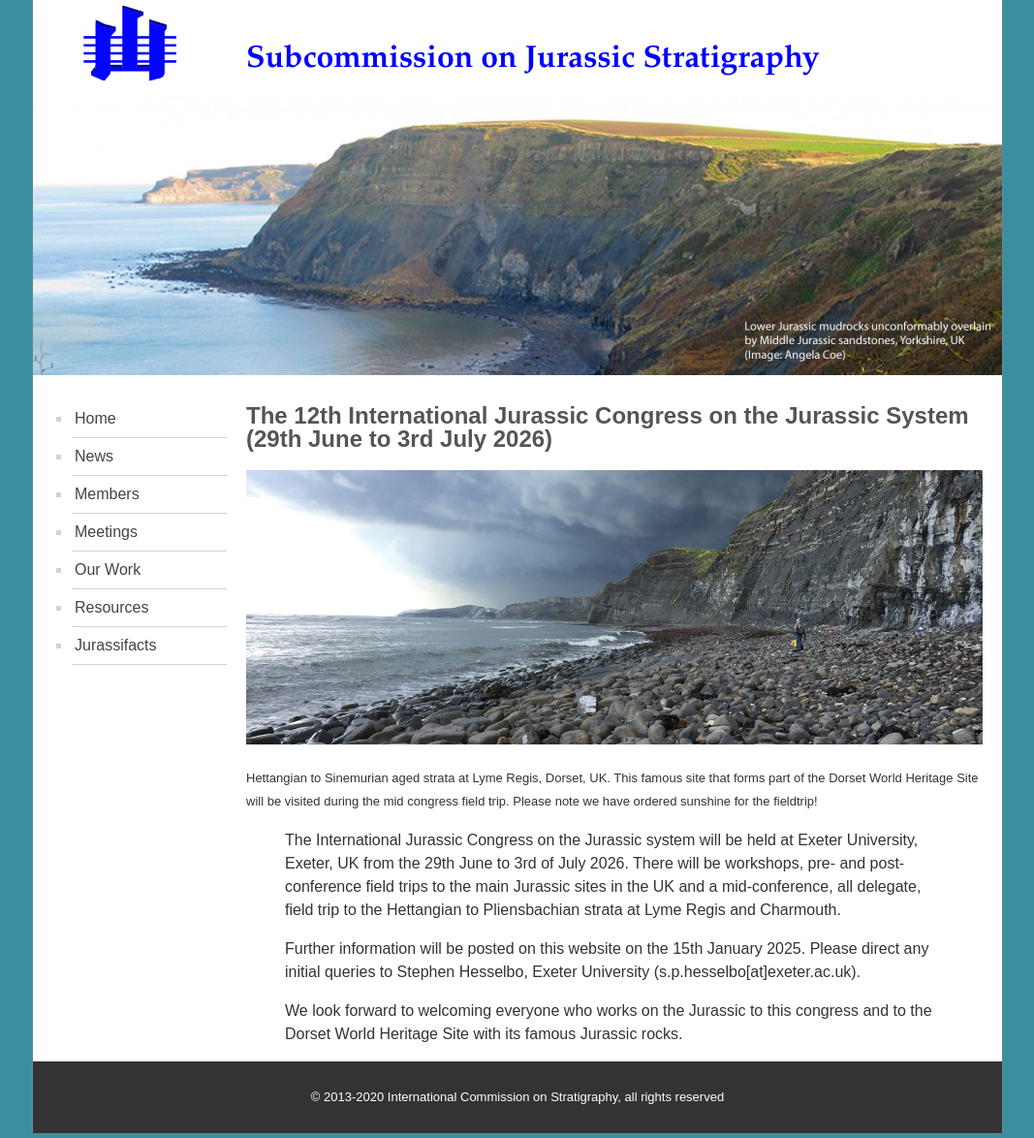
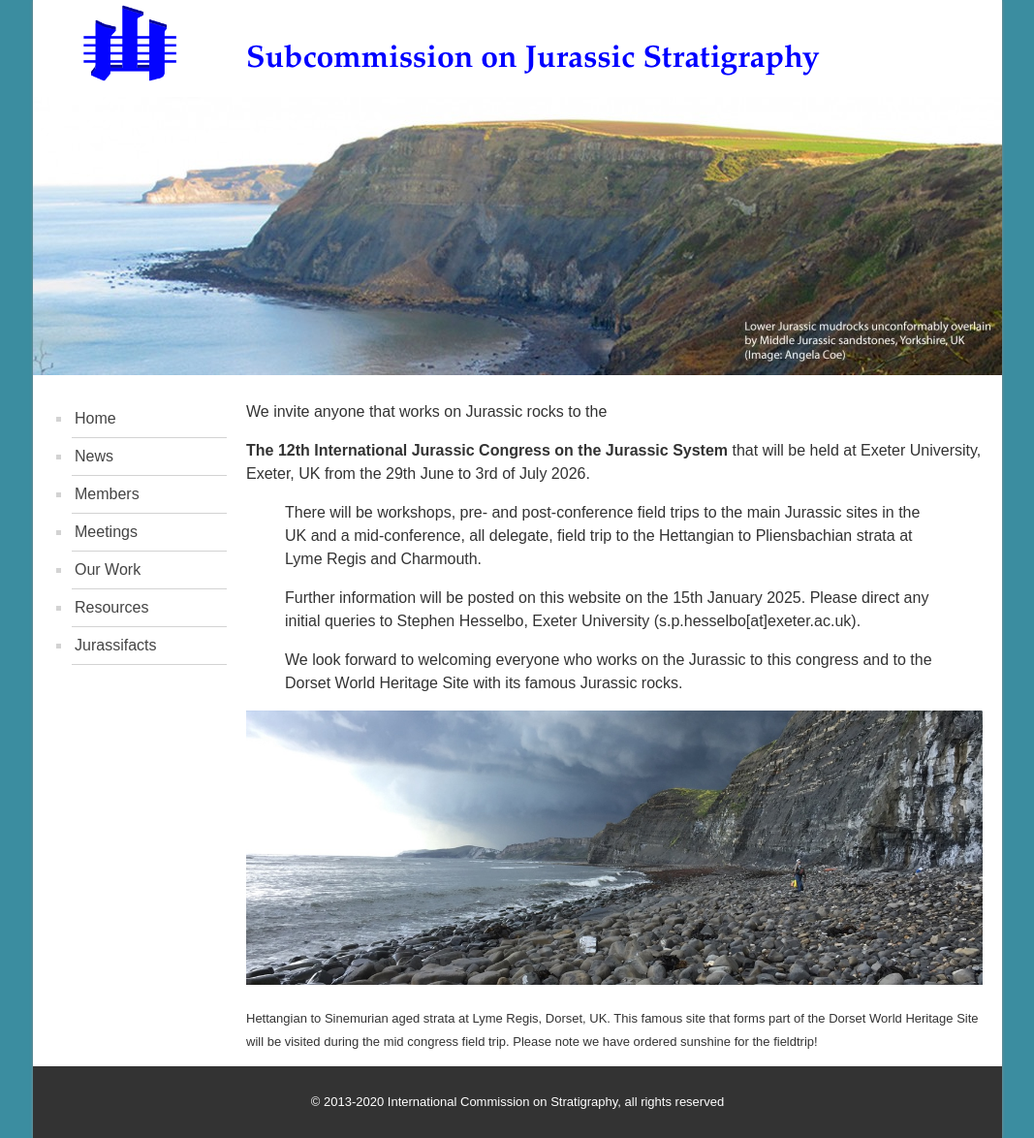
Before and after one commit to i-c-stratigraphy/subcommission-jurassic, a Jekyll site: the page built from pages/International Jurassic Congress 2026.md, in a window 1280 px wide. Shown: the whole page at 97% size, without its empty margins (106-1173 px from the left). Built offline with Jekyll 4.4.1, drawn with Linux system fonts in a browser that asks for light colours.

Commit message:
Update International Jurassic Congress 2026.md

```diff
--- a/pages/International Jurassic Congress 2026.md
+++ b/pages/International Jurassic Congress 2026.md
@@ -3,13 +3,17 @@ layout: page
 title: “International Jurassic Congress 2026”
 permalink: /International Jurassic Congress 2026
 ---
-## The 12th International Jurassic Congress on the Jurassic System (29th June to 3rd July 2026)
 
-<img src="images/12th_congress_Lyme_regis.jpg" style="width:100%;" alt="Lower Jurassic rocks at Lyme Regis" />
-<p style="font-size:small;">Hettangian to Sinemurian aged strata at Lyme Regis, Dorset, UK. This famous site that forms part of the Dorset World Heritage Site will be visited during the mid congress field trip. Please note we have ordered sunshine for the fieldtrip!</p>
+We invite anyone that works on Jurassic rocks to the
 
->The International Jurassic Congress on the Jurassic system will be held at Exeter University, Exeter, UK from the 29th June to 3rd of July 2026. There will be workshops, pre- and post-conference field trips to the main Jurassic sites in the UK and a mid-conference, all delegate, field trip to the Hettangian to Pliensbachian strata at Lyme Regis and Charmouth.
+**The 12th International Jurassic Congress on the Jurassic System** that will be held at Exeter University, Exeter, UK from the 29th June to 3rd of July 2026.
+
+>There will be workshops, pre- and post-conference field trips to the main Jurassic sites in the UK and a mid-conference, all delegate, field trip to the Hettangian to Pliensbachian strata at Lyme Regis and Charmouth.
 
 >Further information will be posted on this website on the 15th January 2025. Please direct any initial queries to Stephen Hesselbo, Exeter University (s.p.hesselbo[at]exeter.ac.uk).
 
 >We look forward to welcoming everyone who works on the Jurassic to this congress and to the Dorset World Heritage Site with its famous Jurassic rocks.
+
+
+<img src="images/12th_congress_Lyme_regis.jpg" style="width:100%;" alt="Lower Jurassic rocks at Lyme Regis" />
+<p style="font-size:small;">Hettangian to Sinemurian aged strata at Lyme Regis, Dorset, UK. This famous site that forms part of the Dorset World Heritage Site will be visited during the mid congress field trip. Please note we have ordered sunshine for the fieldtrip!</p>
```
